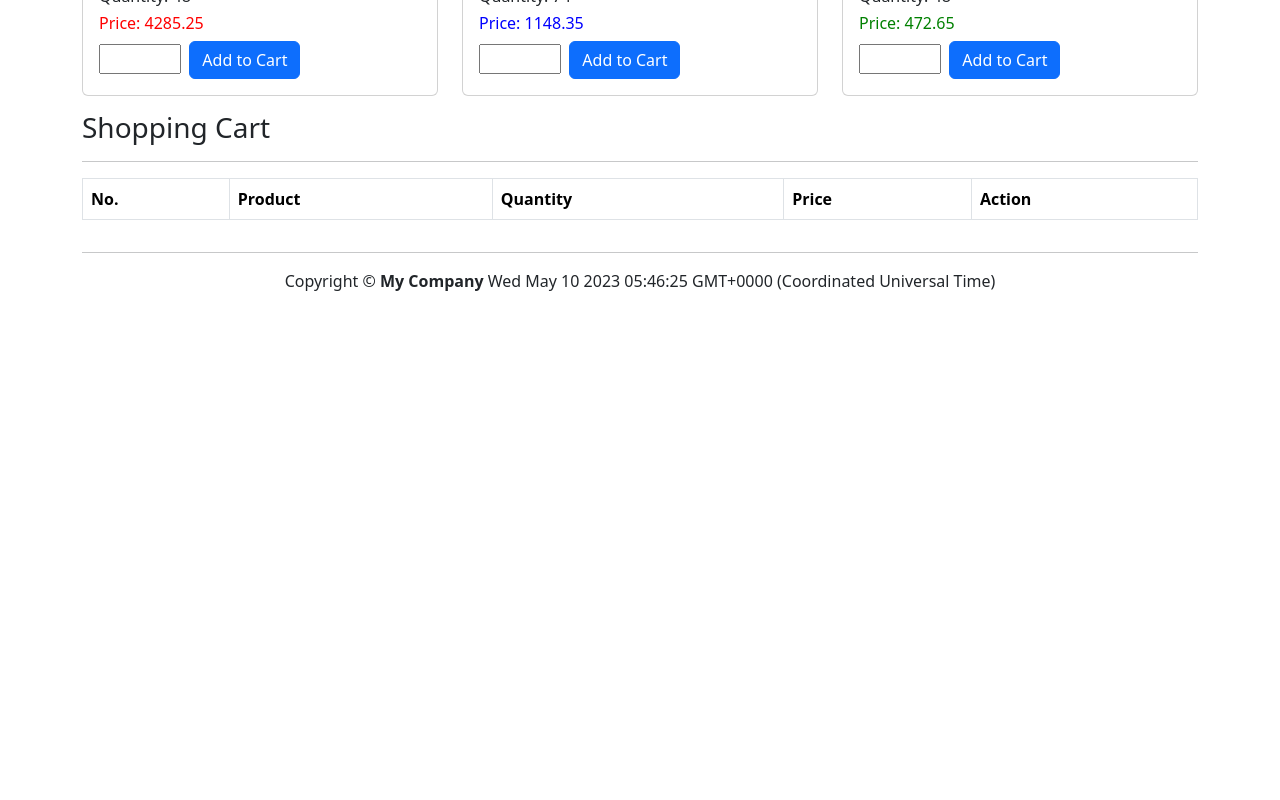
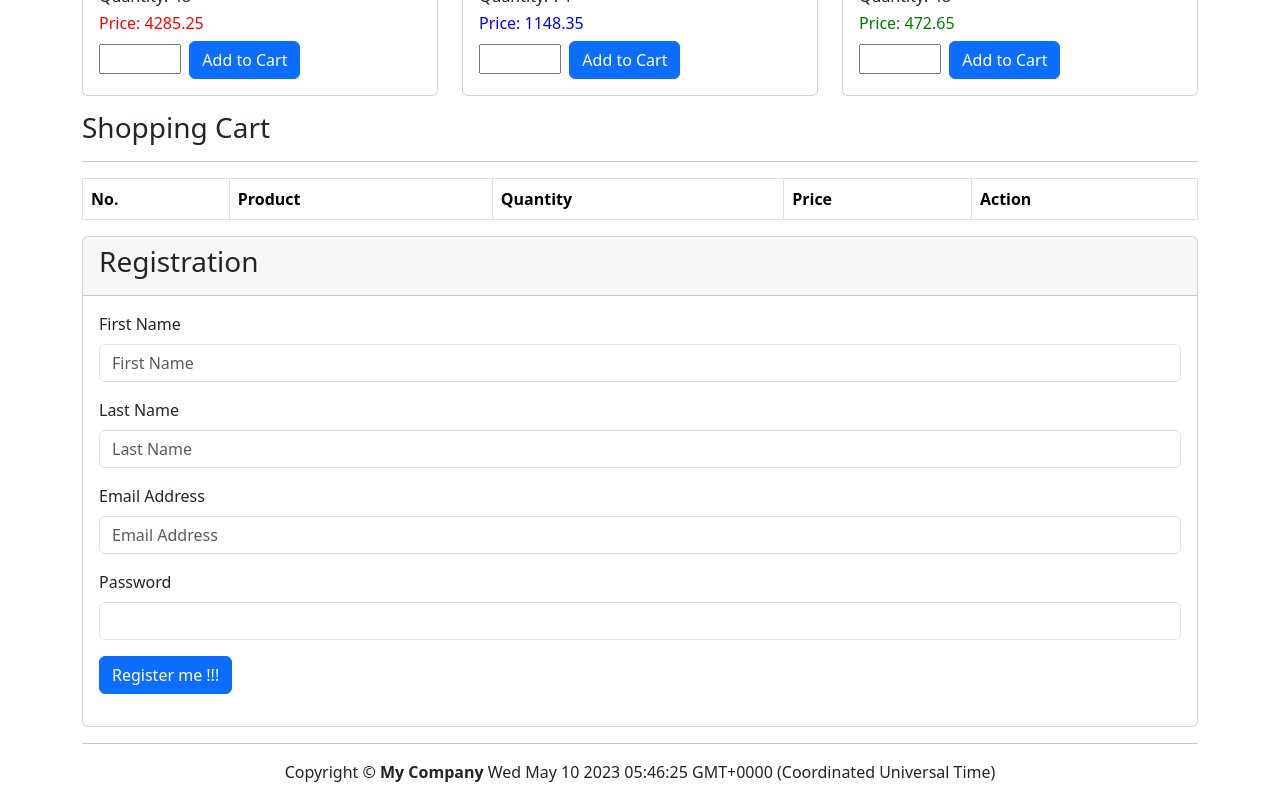
Before and after one commit to thajegan76/lab, an Angular app in the folder Angular/ecommerce/: page /registration in a window 1280 px wide. Shown: the part 1037-1837 px from the top of the page. Before the commit the page ends 1346 px from the top, so only its background shows below. Built offline with nearby package versions, Linux system fonts and the light colour scheme.

Commit message:
2 way data binding
2 way data binding

```diff
--- a/Angular/ecommerce/src/app/app.component.html
+++ b/Angular/ecommerce/src/app/app.component.html
@@ -1,5 +1,6 @@
 <div class="container">
     <app-page-header></app-page-header>
     <app-products></app-products>
+    <app-registration></app-registration>
     <app-page-footer></app-page-footer>
 </div>
--- /dev/null
+++ b/Angular/ecommerce/src/app/models/user.ts
@@ -0,0 +1,18 @@
+export class User {
+
+    public id:number;
+    public firstName:string;
+    public lastName:string;
+    public email:string;
+    public password:string;
+
+    public constructor(id:number, firstName:string, lastName:string,
+        email:string, password:string) {
+            this.id = id;
+            this.firstName = firstName;
+            this.lastName = lastName;
+            this.email = email;
+            this.password = password;
+    }
+
+}
--- /dev/null
+++ b/Angular/ecommerce/src/app/registration/registration.component.html
@@ -0,0 +1,67 @@
+<div class="card" *ngIf="isRegistration">
+    <div class="card-header">
+        <h3 class="card-title">Registration</h3>
+    </div>
+    <div class="card-body">
+        <div class="mb-3">
+            <label for="firstName" class="form-label">First Name</label>
+            <input type="text" class="form-control" id="firstName" name="firstName"
+                [(ngModel)]="user.firstName" placeholder="First Name">
+        </div>
+        <div class="mb-3">
+            <label for="lastName" class="form-label">Last Name</label>
+            <input type="text" class="form-control" id="lastName" name="lastName"
+                [(ngModel)]="user.lastName" placeholder="Last Name">
+        </div>
+        <div class="mb-3">
+            <label for="email" class="form-label">Email Address</label>
+            <input type="email" class="form-control" id="email" name="email"
+                [(ngModel)]="user.email" placeholder="Email Address">
+        </div>
+        <div class="mb-3">
+            <label for="password" class="form-label">Password</label>
+            <input type="password" class="form-control" id="password" name="password"
+                [(ngModel)]="user.password">
+        </div>
+        <div class="mb-3">
+            <!--
+                Using event binding we have to create template referrence variable
+                for every field and then pass all the template referrence variables to
+                the doRegister method
+                In 2 way data binding you no need to do that. You can bind the properties
+                inside the component directly to the form elements. So when user type
+                something inside text bos the property inside component is updated
+                The 2 way data binding use a special Attribute Directive called ngModel
+                Only this special attribute directive is enclosed between [()]
+            -->
+            <button class="btn btn-primary" (click)="doRegister()">Register me !!!</button>
+        </div>
+    </div>
+</div>
+<div class="card" *ngIf="!isRegistration">
+    <div class="card-header">
+        <h3 class="card-title">Registration - Success</h3>
+        <h6 class="card-text">Thank you for registering with us</h6>
+    </div>
+    <div class="card-body">
+        <div class="mb-3">
+            <label for="firstName" class="form-label">First Name: </label>&nbsp;
+            <label for="firstName" class="form-label">{{ user.firstName }}</label>
+        </div>
+        <div class="mb-3">
+            <label for="lastName" class="form-label">Last Name: </label>&nbsp;
+            <label for="lastName" class="form-label">{{ user.lastName }}</label>
+        </div>
+        <div class="mb-3">
+            <label for="email" class="form-label">Email Address: </label>&nbsp;
+            <label for="email" class="form-label">{{ user.email }}</label>
+        </div>
+        <div class="mb-3">
+            <label for="password" class="form-label">Password: </label>&nbsp;
+            <label for="password" class="form-label">{{ user.password }}</label>
+        </div>
+        <div class="mb-3">
+            <button class="btn btn-primary" (click)="doHome()"><< Back</button>
+        </div>
+    </div>
+</div>
--- /dev/null
+++ b/Angular/ecommerce/src/app/registration/registration.component.ts
@@ -0,0 +1,30 @@
+import { Component, OnInit } from '@angular/core';
+import { User } from '../models/user';
+
+@Component({
+  selector: 'app-registration',
+  templateUrl: './registration.component.html',
+  styleUrls: ['./registration.component.css']
+})
+export class RegistrationComponent implements OnInit {
+
+  public user!:User;
+  public isRegistration!:boolean;
+
+  constructor() {
+    this.doHome();
+  }
+
+  ngOnInit(): void {
+  }
+
+  doRegister() {
+    this.isRegistration = false;
+  }
+
+  doHome() {
+    this.user = new User(0, "", "", "", "");
+    this.isRegistration = true;
+  }
+
+}
```
Also changed, not shown: Angular/ecommerce/src/app/app.module.ts (+6 -2 lines), Angular/ecommerce/src/app/registration/registration.component.css (added), 2 other files (tests, documents, lock files or other folders).
